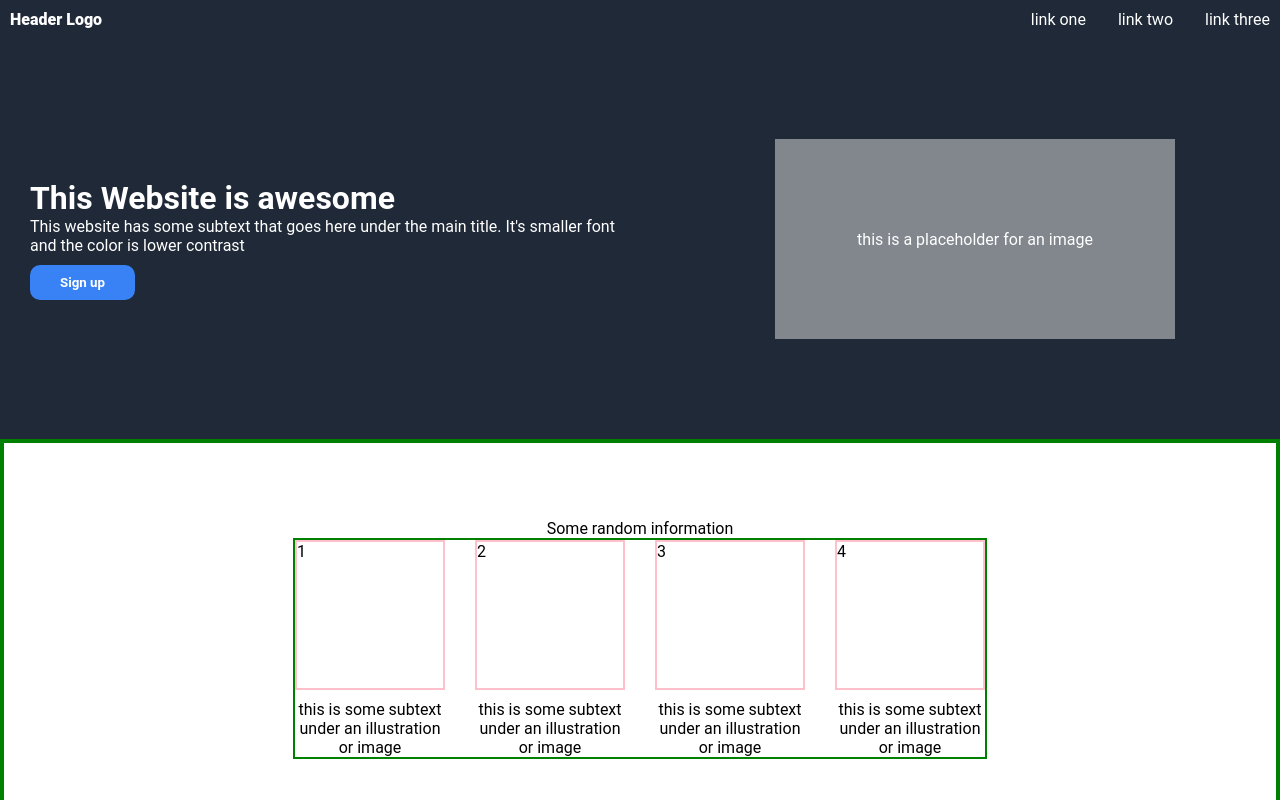
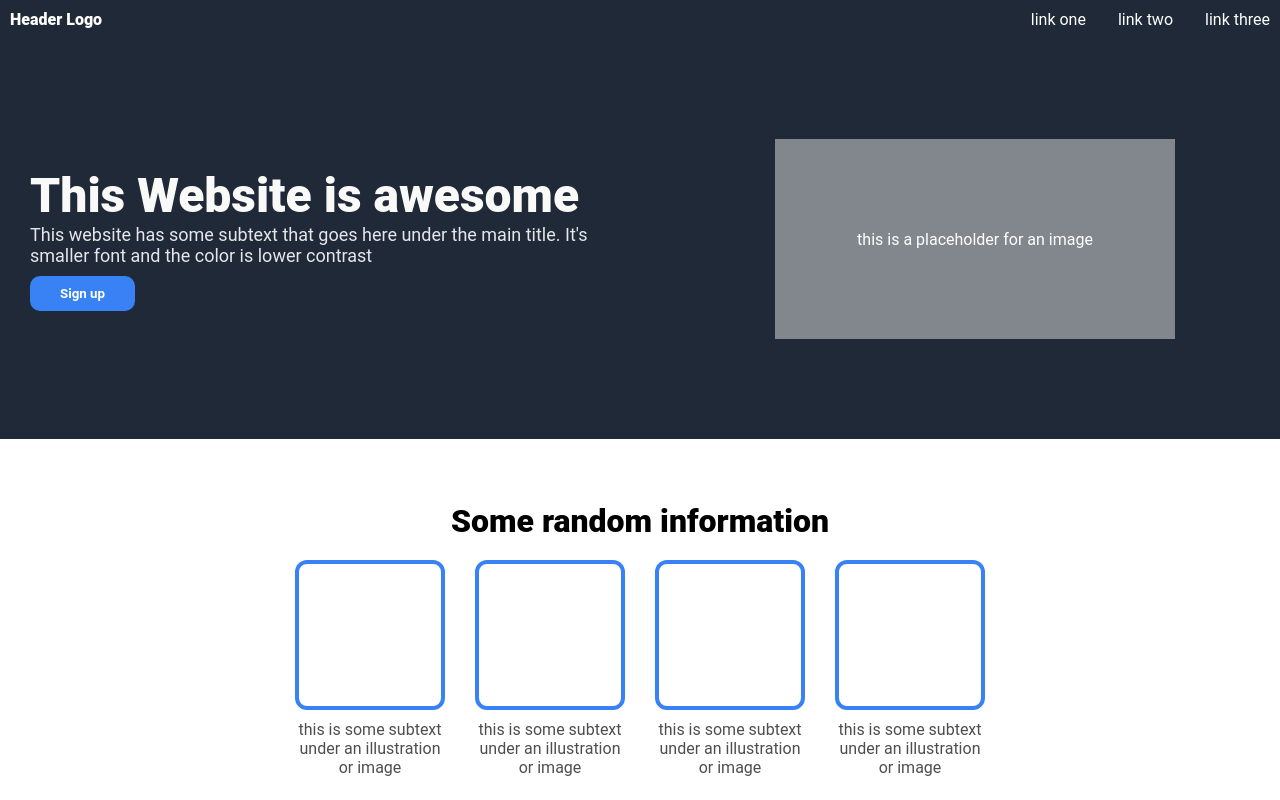
Before and after one commit to chrono-04/op-landing-page, a plain HTML site: page index.html in a window 1280 px wide. Shown: the top 800 px of the page. Drawn offline with Linux system fonts and the light colour scheme.

Commit message:
added style to hero and random-info section

```diff
--- a/index.html
+++ b/index.html
@@ -36,13 +36,13 @@
 
       <!-- Random Info Div -->
       <div class="random-info">
-        <div>Some random information</div>
+        <div class="random-info-header">Some random information</div>
         <div class="card-info">
           <div class="card-div">
-            <div class="card">1</div>
-            <div class="card">2</div>
-            <div class="card">3</div>
-            <div class="card">4</div>
+            <div class="card"></div>
+            <div class="card"></div>
+            <div class="card"></div>
+            <div class="card"></div>
           </div>
           <div class="text-info">
             <p>this is some subtext under an illustration or image</p>
--- a/styles.css
+++ b/styles.css
@@ -65,6 +65,16 @@ a {
   font-weight: 700;
 }
 
+.left-div > h1 {
+  font-size: 48px;
+  font-weight: 900;
+  color: #F9FAF8;
+}
+
+.left-div > p {
+  font-size: 18px;
+  color: #E5E7EB;
+}
 
 .right-div {
   justify-content: center;
@@ -85,11 +95,16 @@ a {
 
 .random-info {
   min-height: 400px;
-  border: 4px solid green;
   display: flex;
   flex-direction: column;
   justify-content: center;
   align-items: center;
+}
+
+.random-info-header {
+  font-size: 32px;
+  font-weight: 900;
+  padding-bottom: 20px;
 }
 
 .card-info {
@@ -97,7 +112,6 @@ a {
   flex-direction: column;
   justify-content: center;
   align-items: center;
-  border: 2px solid green;
 }
 
 .card-div {
@@ -109,13 +123,15 @@ a {
 .card {
   width: 150px;
   height: 150px;
-  border: 2px solid pink;
+  border: 4px solid #3882F6;
+  border-radius: 12px;
 }
 
 .text-info {
   display: flex;
   justify-content: center;
   gap: 30px;
+  color: #4e4e4e;
 }
 
 .text-info > p {
```
